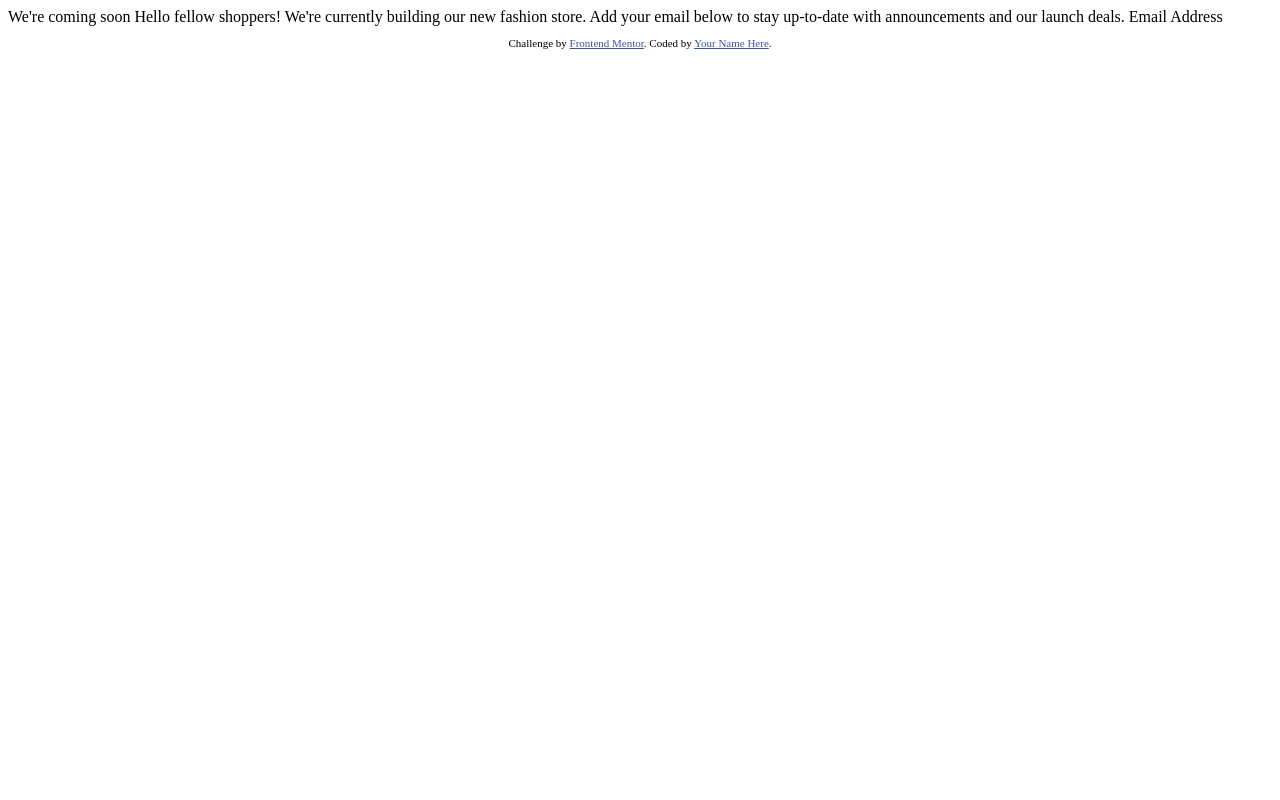
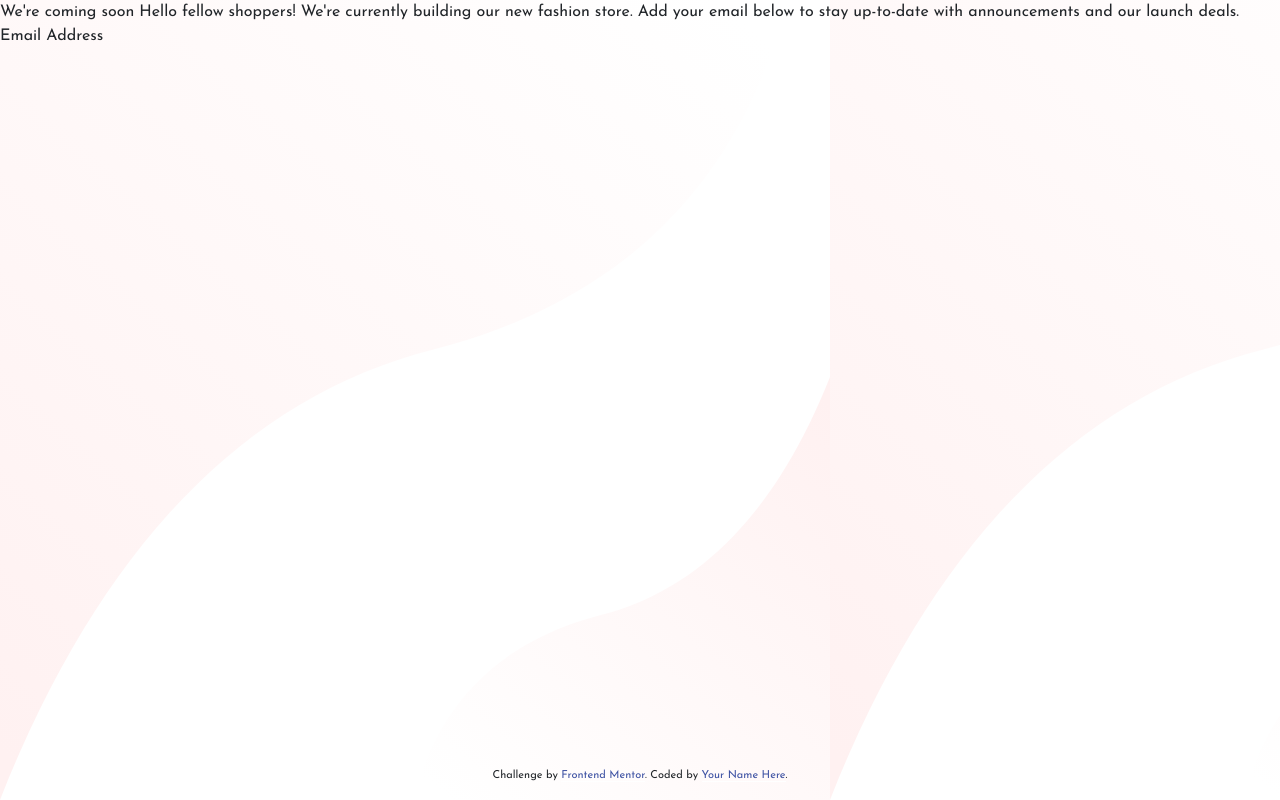
Before and after one commit to f-m-a-ly/base-apparel-coming-soon, a plain HTML site: page index.html in a window 1280 px wide. Drawn offline with nearby package versions, Linux system fonts and the light colour scheme.

Commit message:
added css folder

```diff
--- a/index.html
+++ b/index.html
@@ -1,19 +1,33 @@
 <!DOCTYPE html>
 <html lang="en">
+
 <head>
-  <meta charset="UTF-8">
-  <meta name="viewport" content="width=device-width, initial-scale=1.0"> <!-- displays site properly based on user's device -->
-
+  <title>Frontend Mentor | Base Apparel coming soon page</title>
   <link rel="icon" type="image/png" sizes="32x32" href="./images/favicon-32x32.png">
 
-  <title>Frontend Mentor | Base Apparel coming soon page</title>
+  <!-- Required meta tags -->
+  <meta charset="UTF-8">
+  <meta name="viewport" content="width=device-width, initial-scale=1.0">
+  <!-- displays site properly based on user's device -->
 
-  <!-- Feel free to remove these styles or customise in your own stylesheet 👍 -->
-  <style>
-    .attribution { font-size: 11px; text-align: center; }
-    .attribution a { color: hsl(228, 45%, 44%); }
-  </style>
+  <!-- Optional JavaScript -->
+  <!-- jQuery first, then Popper.js, then Bootstrap JS -->
+  <script src="https://code.jquery.com/jquery-3.3.1.slim.min.js"
+    integrity="sha384-q8i/X+965DzO0rT7abK41JStQIAqVgRVzpbzo5smXKp4YfRvH+8abtTE1Pi6jizo"
+    crossorigin="anonymous"></script>
+  <script src="https://cdnjs.cloudflare.com/ajax/libs/popper.js/1.14.7/umd/popper.min.js"
+    integrity="sha384-UO2eT0CpHqdSJQ6hJty5KVphtPhzWj9WO1clHTMGa3JDZwrnQq4sF86dIHNDz0W1"
+    crossorigin="anonymous"></script>
+  <script src="https://stackpath.bootstrapcdn.com/bootstrap/4.3.1/js/bootstrap.min.js"
+    integrity="sha384-JjSmVgyd0p3pXB1rRibZUAYoIIy6OrQ6VrjIEaFf/nJGzIxFDsf4x0xIM+B07jRM"
+    crossorigin="anonymous"></script>
+  <!-- Bootstrap CSS -->
+  <link rel="stylesheet" href="https://stackpath.bootstrapcdn.com/bootstrap/4.3.1/css/bootstrap.min.css"
+    integrity="sha384-ggOyR0iXCbMQv3Xipma34MD+dH/1fQ784/j6cY/iJTQUOhcWr7x9JvoRxT2MZw1T" crossorigin="anonymous">
+  <link rel="stylesheet" href="main.css">
+  <link href="https://fonts.googleapis.com/css2?family=Josefin+Sans:wght@300;400;600&display=swap" rel="stylesheet">
 </head>
+
 <body>
 
   We're coming soon
--- /dev/null
+++ b/main.css
@@ -0,0 +1,27 @@
+
+body {
+    font-family: 'Josefin Sans', sans-serif;
+    display: table-cell;
+    vertical-align: middle;
+    background-image: url('images/bg-pattern-desktop.svg');
+}
+  .attribution {
+    font-size: 11px;
+    text-align: center;
+  }
+
+  .attribution a {
+    color: hsl(228, 45%, 44%);
+  }
+
+  footer {
+    position: fixed;
+    left: 0;
+    bottom: 0;
+    width: 100%;
+    text-align: center;
+ }
+
+    footer a {
+        border-bottom: white 1px solid;
+    }
```
